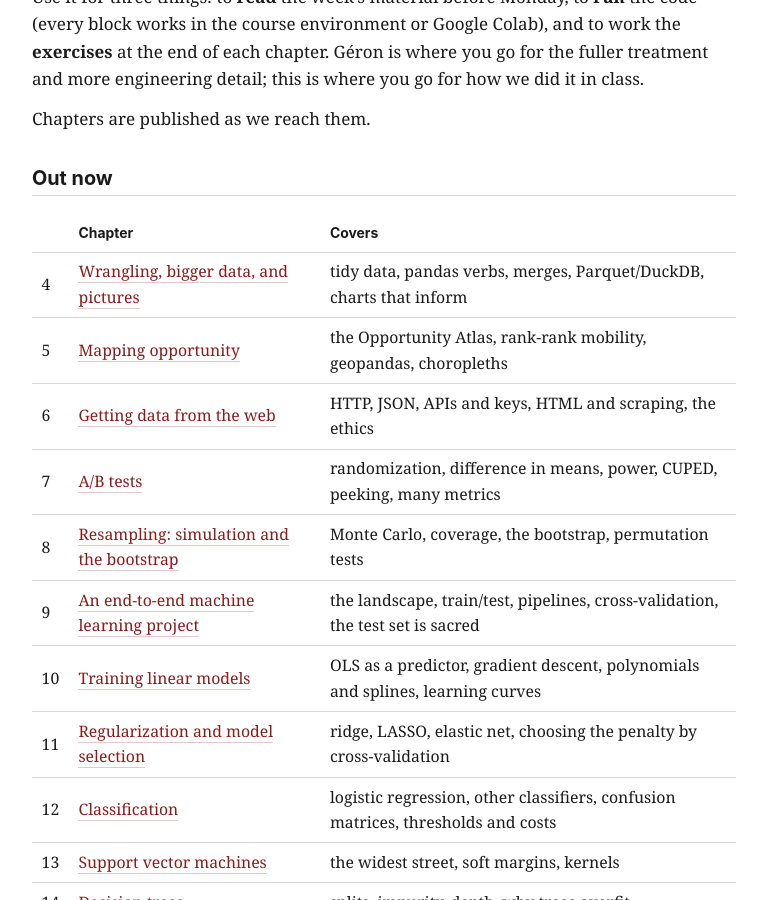
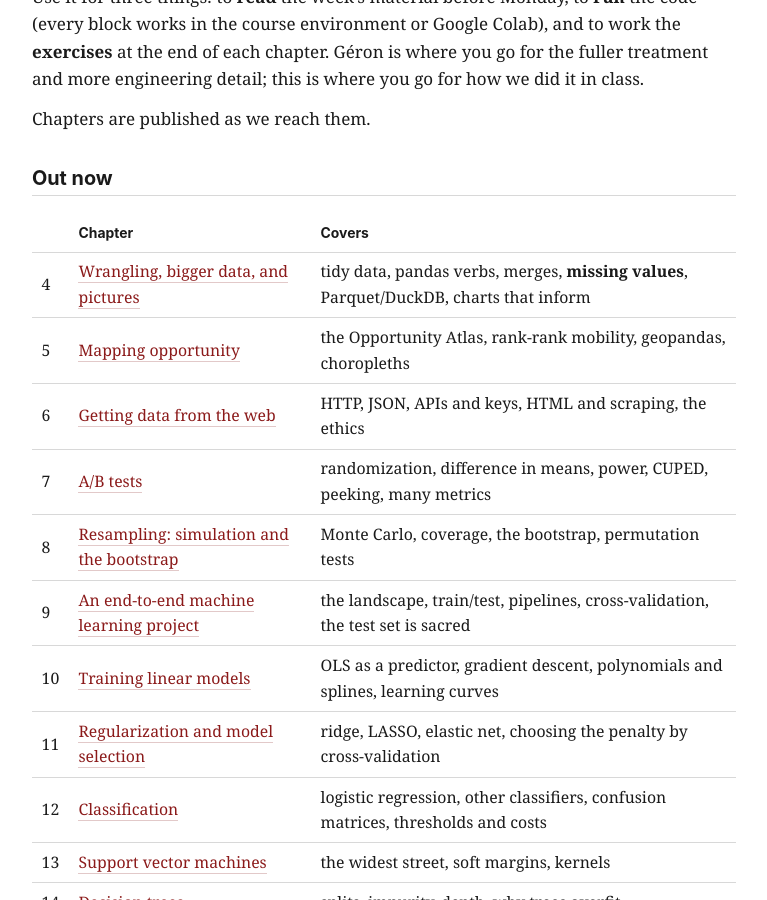
Before and after one commit to hitanshupandit/eco368-book, a Jekyll site: the page built from index.md, in a window 1280 px wide and 900 px high, scrolled down 366 px. Shown: the whole window, without its empty margins (256-1023 px from the left). Built offline with Jekyll 4.4.1, drawn with Linux system fonts in a browser that asks for light colours; our own code applies the rules of GitHub Pages for plain Markdown files.

Commit message:
Mention missing values in chapter 4 summary
Co-Authored-By: Claude Opus 5.5 <noreply@anthropic.com>

```diff
--- a/index.md
+++ b/index.md
@@ -16,7 +16,7 @@ Chapters are published as we reach them.
 
 | | Chapter | Covers |
 |---|---|---|
-| 4 | [Wrangling, bigger data, and pictures](04_wrangling_and_pictures.md) | tidy data, pandas verbs, merges, Parquet/DuckDB, charts that inform |
+| 4 | [Wrangling, bigger data, and pictures](04_wrangling_and_pictures.md) | tidy data, pandas verbs, merges, **missing values**, Parquet/DuckDB, charts that inform |
 | 5 | [Mapping opportunity](05_mapping_opportunity.md) | the Opportunity Atlas, rank-rank mobility, geopandas, choropleths |
 | 6 | [Getting data from the web](06_data_from_the_web.md) | HTTP, JSON, APIs and keys, HTML and scraping, the ethics |
 | 7 | [A/B tests](07_ab_tests.md) | randomization, difference in means, power, CUPED, peeking, many metrics |
```
Also changed, not shown: PLAN.md (+1 -1 lines).
